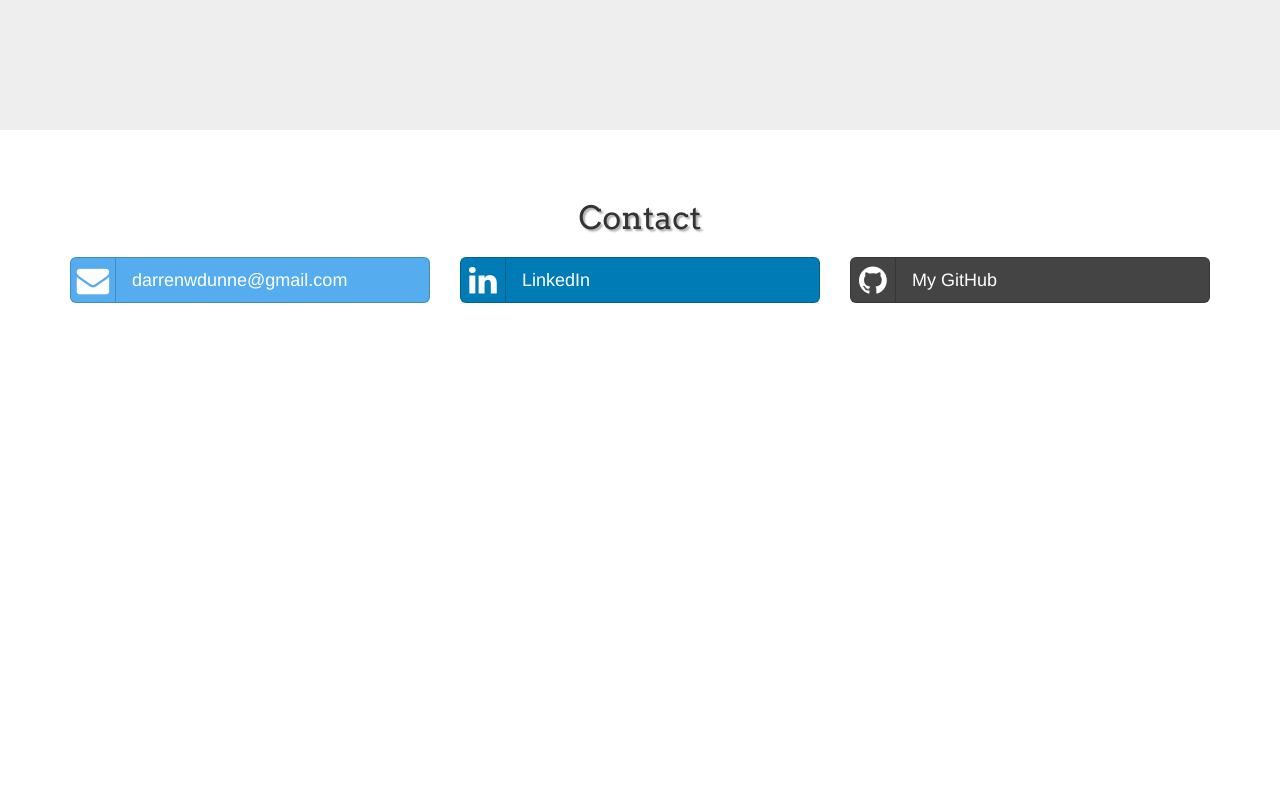
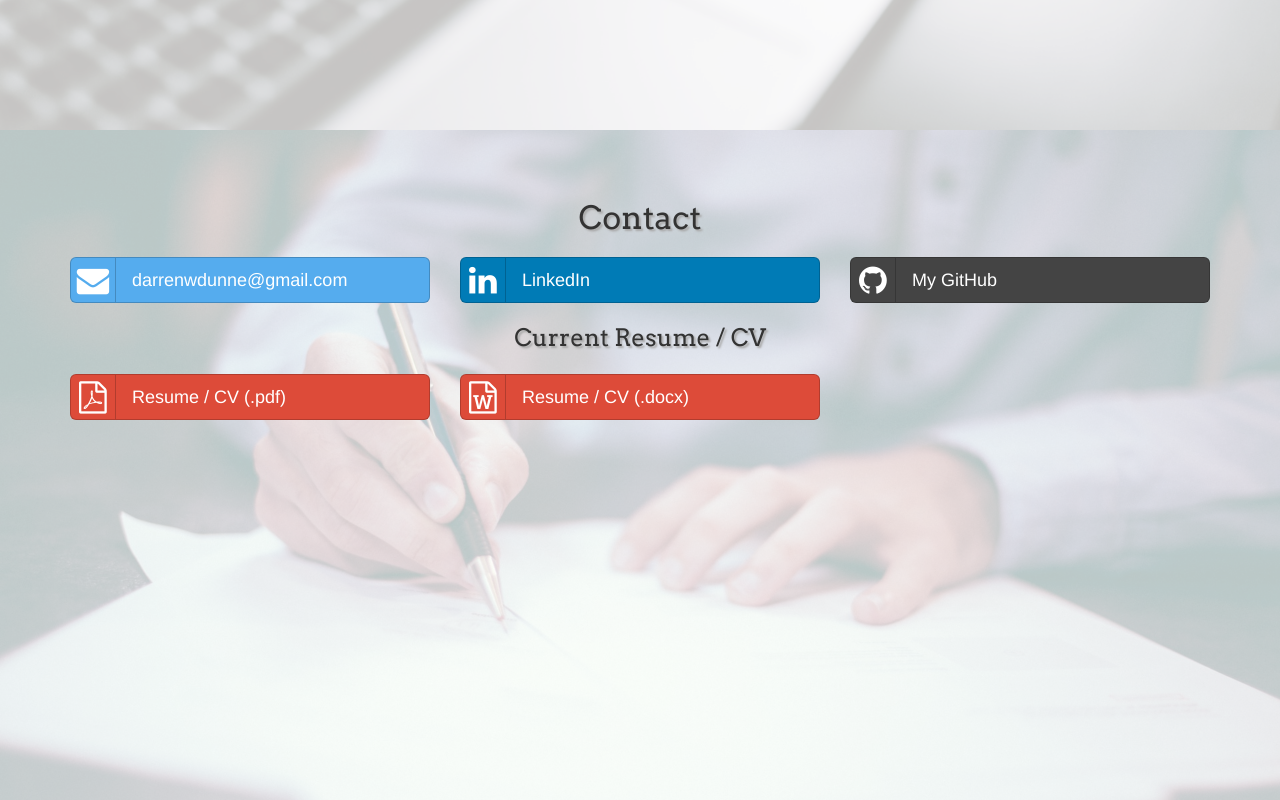
Before and after one commit to darrenwdunne/darrenwdunne.github.io, a plain HTML site: page index.html in a window 1280 px wide. Shown: the part 1500-2300 px from the top of the page. Drawn offline with Linux system fonts and the light colour scheme.

Commit message:
updated images and resume

```diff
--- a/css/style.css
+++ b/css/style.css
@@ -21,6 +21,14 @@ h3 {
     text-align: center;
     align-self: center;
 }
+h4 {
+    font-size: 24px;
+    font-family: 'Arvo', courier, serif;
+    text-shadow: 2px 2px 2px #aaa;
+    margin: 22px;
+    text-align: center;
+    align-self: center;
+}
 .nav, .navbar-brand {
     font-family: 'Arvo', courier, serif;
 }
@@ -31,7 +39,7 @@ h3 {
 .jumbotron {
     text-align: center;
     color: black;
-    background-image: url('../img/1-bluemarble_west.jpg');
+    background-image: url('../img/earth.jpg');
     background-repeat: no-repeat;
     background-size: cover;
     background-blend-mode: overlay;
@@ -67,12 +75,21 @@ h3 {
 .section-projects {
     height: 100%;
     padding-top: 50px;
-    background: #eee;
+    background: #ddd;
+    background-image: url('../img/laptop.jpg');
+    background-repeat: no-repeat;
+    background-size: cover;
+    background-blend-mode: overlay;
+
 }
 .section-contact {
-    height: 100%;
+    height: 95%;
     padding-top: 50px;
-    background: #fff;
+    background: #ddd;
+    background-image: url('../img/writing.jpg');
+    background-repeat: no-repeat;
+    background-size: cover;
+    background-blend-mode: overlay;
 }
 a.btn-showme:after {
     font-family: FontAwesome;
--- a/index.html
+++ b/index.html
@@ -2,15 +2,15 @@
 <html lang="en">
 
   <head>
-  <meta charset="utf-8" />
+    <meta charset="utf-8"/>
     <meta http-equiv="X-UA-Compatible" content="IE=edge">
     <meta name="viewport" content="width=device-width, initial-scale=1">
     <title>Darren W Dunne</title>
-  <link rel="stylesheet" href="libs/bootstrap-3.3.6-dist/css/bootstrap.min.css" />
-  <link rel="stylesheet" href="libs/bootstrap-3.3.6-dist/css/bootstrap-theme.min.css" />
-  <link rel="stylesheet" type="text/css" href="css/style.css" />
-  <link rel="stylesheet" href="libs/font-awesome/css/font-awesome.min.css" />
-  <link rel="stylesheet" href="libs/bootstrap-social-gh-pages/bootstrap-social.css" />
+    <link rel="stylesheet" href="libs/bootstrap-3.3.6-dist/css/bootstrap.min.css"/>
+    <link rel="stylesheet" href="libs/bootstrap-3.3.6-dist/css/bootstrap-theme.min.css"/>
+    <link rel="stylesheet" type="text/css" href="css/style.css"/>
+    <link rel="stylesheet" href="libs/font-awesome/css/font-awesome.min.css"/>
+    <link rel="stylesheet" href="libs/bootstrap-social-gh-pages/bootstrap-social.css"/>
     <link rel="stylesheet" href="libs/font-awesome-animation.min.css"/>
     <link rel="shortcut icon" type="image/png" href="img/favicon.png">
     <link href="https://fonts.googleapis.com/css?family=Arvo" rel="stylesheet" type="text/css">
@@ -25,9 +25,15 @@
         <div class="navbar-header page-scroll">
           <button type="button" class="navbar-toggle collapsed" data-toggle="collapse" data-target=".navbar-ex1-collapse" aria-expanded="false" aria-controls="navbar">
             <span class="sr-only">Toggle navigation</span>
-          <span class="icon-bar"><!-- --></span>
-          <span class="icon-bar"><!-- --></span>
-          <span class="icon-bar"><!-- --></span>
+            <span class="icon-bar">
+              <!-- -->
+            </span>
+            <span class="icon-bar">
+              <!-- -->
+            </span>
+            <span class="icon-bar">
+              <!-- -->
+            </span>
           </button>
           <a class="navbar-brand page-scroll" href="#page-top">Darren W Dunne</a>
         </div>
@@ -37,9 +43,15 @@
             <li class="hidden">
               <a class="page-scroll" href="#page-top"></a>
             </li>
-          <li><a class="page-scroll" href="#page-top">Home</a></li>
-          <li><a class="page-scroll" href="#projects">Projects</a></li>
-          <li><a class="page-scroll" href="#contact">Contact</a></li>
+            <li>
+              <a class="page-scroll" href="#page-top">Home</a>
+            </li>
+            <li>
+              <a class="page-scroll" href="#projects">Projects</a>
+            </li>
+            <li>
+              <a class="page-scroll" href="#contact">Contact</a>
+            </li>
           </ul>
         </div>
       </div>
@@ -50,14 +62,23 @@
         <!-- <div class="row vertical-align"> -->
         <div class="row">
           <div class="col-md-3 col-s-6">
-          <img class="headshot" src="img/DarrenDunne.png" title="Image of Darren Dunne" alt="Image of Darren Dunne" />
+            <img class="headshot" src="img/DarrenDunne.png" title="Image of Darren Dunne" alt="Image of Darren Dunne"/>
           </div>
           <div class="col-md-9 col-s-6">
-          <h2>Darren W Dunne - <em>Front End Developer</em></h2>
-          <p>I am <strong>dedicated to Front End Development and how it affects Users</strong> - constantly striving to understand User’s goals, challenges, frustrations, and even the fears they have interfacing with the software we create for them.</p>
-          <p>With <strong>26 years of professional experience in software development</strong>, I’ve worn many hats: Programmer, Designer, Scrum Master, UI Development Lead, Chief Programmer, and Software Development Release Manager. These roles have allowed me to experience and influence the complete software development lifecycle in several high-profile products.</p>
-          <p>From Requirements Analysis to UX and UI Design to Development to Project and Release Management, I consistently strive to focus on the needs of the <strong>User.</strong></p>
-          <p><a class="btn btn-primary btl-lg page-scroll btn-learnmore" href="#projects" role="button">Learn more about me</a></p>
+            <h2>Darren W Dunne -
+              <em>Front End Developer</em>
+            </h2>
+            <p>I am
+              <strong>dedicated to Front End Development and how it affects Users</strong>
+              - constantly striving to understand User’s goals, challenges, frustrations, and even the fears they have interfacing with the software we create for them.</p>
+            <p>With
+              <strong>26 years of professional experience in software development</strong>, I’ve worn many hats: Programmer, Designer, Scrum Master, UI Development Lead, Chief Programmer, and Software Development Release Manager. These roles have allowed me to experience and influence the complete software development lifecycle in several high-profile products.</p>
+            <p>From Requirements Analysis to UX and UI Design to Development to Project and Release Management, I consistently strive to focus on the needs of the
+              <strong>User.</strong>
+            </p>
+            <p>
+              <a class="btn btn-primary btl-lg page-scroll btn-learnmore" href="#projects" role="button">Learn more about me</a>
+            </p>
           </div>
         </div>
 
@@ -67,18 +88,20 @@
     <!-- Projects Section -->
     <div id="projects" class="section-projects">
       <h3>Projects</h3>
-
       <div class="container">
         <div class="row vertical-align">
           <div class="col-md-4">
             <div class="panel panel-info projectpanel">
               <div class="panel-heading ">
                 <div class="panel-title">
-                <h4>HTML5 Canvas Drawing</h4></div>
+                  <h4>HTML5 Canvas Drawing</h4>
+                </div>
               </div>
               <div class="panel-body">
                 <p>Classic "Pong" arcade game demonstrating drawing on HTML5 canvas with collision detection and mouse events.</p>
-              <p><a class="btn btn-primary btl-lg btn-showme faa-pulse animated-hover" href="https://github.com/darrenwdunne/pong" target="_blank" role="button">Show me</a></p>
+                <p>
+                  <a class="btn btn-primary btl-lg btn-showme faa-pulse animated-hover" href="https://github.com/darrenwdunne/pong" target="_blank" role="button">Show me</a>
+                </p>
               </div>
             </div>
           </div>
@@ -86,11 +109,14 @@
             <div class="panel panel-info projectpanel">
               <div class="panel-heading ">
                 <div class="panel-title">
-                <h4>Bootstrap Responsive Pages</h4></div>
+                  <h4>Bootstrap Responsive Pages</h4>
+                </div>
               </div>
               <div class="panel-body">
                 <p>My website using Bootstrap to demonstrate Responsive web pages with auto-scaling and smooth scrolling on multiple types of devices.</p>
-              <p><a class="btn btn-primary btl-lg btn-showme faa-pulse animated-hover" href="https://github.com/darrenwdunne/darrenwdunne.github.io" target="_blank" role="button">Show me</a></p>
+                <p>
+                  <a class="btn btn-primary btl-lg btn-showme faa-pulse animated-hover" href="https://github.com/darrenwdunne/darrenwdunne.github.io" target="_blank" role="button">Show me</a>
+                </p>
               </div>
             </div>
           </div>
@@ -131,20 +157,42 @@
     </div>
 
     <div id="contact" class="section-contact">
+      <div class="container">
         <h3>Contact</h3>
-    <div class="container">
         <div class="row">
           <div class="col-md-4">
             <a class="btn btn-block btn-social btn-twitter btn-lg" href="mailto:darrenwdunne@gmail.com" target="_top">
-            <span class="fa fa-envelope"><!-- --></span>darrenwdunne@gmail.com</a>
+              <span class="fa fa-envelope">
+                <!-- -->
+              </span>darrenwdunne@gmail.com</a>
           </div>
           <div class="col-md-4">
             <a class="btn btn-block btn-social btn-linkedin btn-lg" href="https://www.linkedin.com/in/darrenwdunne" target="_blank">
-            <span class="fa fa-linkedin"><!-- --></span>LinkedIn</a>
+              <span class="fa fa-linkedin">
+                <!-- -->
+              </span>LinkedIn</a>
           </div>
           <div class="col-md-4">
             <a class="btn btn-block btn-social btn-github btn-lg" href="https://github.com/darrenwdunne" target="_blank">
-            <span class="fa fa-github"><!-- --></span>My GitHub</a>
+              <span class="fa fa-github">
+                <!-- -->
+              </span>My GitHub</a>
+          </div>
+        </div>
+
+        <h4>Current Resume / CV</h4>
+        <div class="row">
+          <div class="col-md-4">
+            <a class="btn btn-block btn-social btn-google btn-lg" href="https://github.com/darrenwdunne/resume/blob/master/DarrenWDunne-Resume-2016.pdf" target="_blank">
+              <span class="fa fa-file-pdf-o">
+                <!-- -->
+              </span>Resume / CV (.pdf)</a>
+          </div>
+          <div class="col-md-4">
+            <a class="btn btn-block btn-social btn-google btn-lg" href="https://github.com/darrenwdunne/resume/blob/master/DarrenWDunne-Resume-2016.docx" target="_blank">
+              <span class="fa fa-file-word-o">
+                <!-- -->
+              </span>Resume / CV (.docx)</a>
           </div>
         </div>
       </div>
```
Also changed, not shown: img/earth.jpg (renamed from img/1-bluemarble_west.jpg), img/laptop.jpg (added), img/notebook.jpg (added), img/pen.jpg (added), img/writing.jpg (added). Lines whose indentation alone changed are shown as unchanged.
